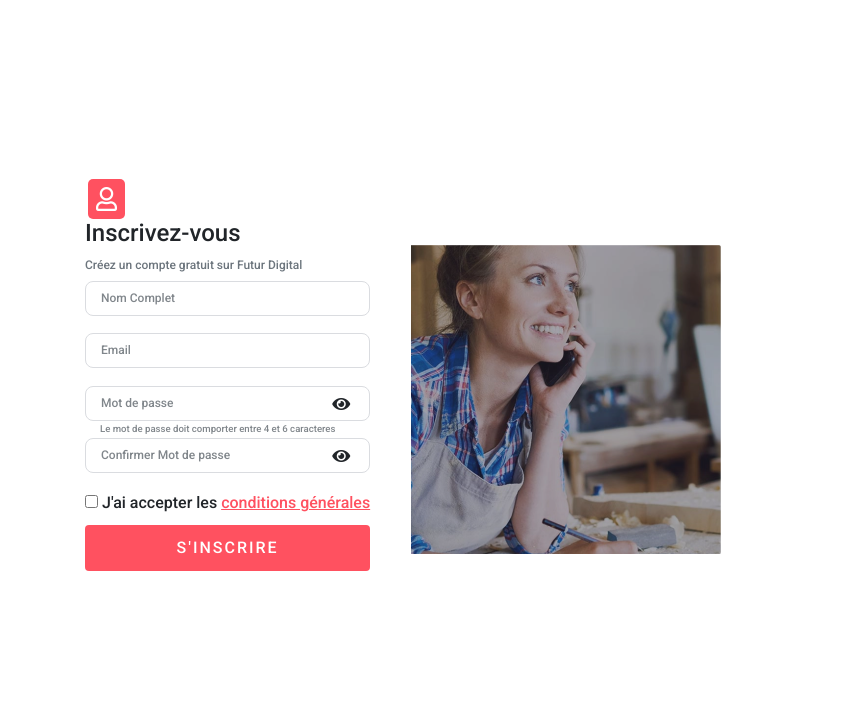
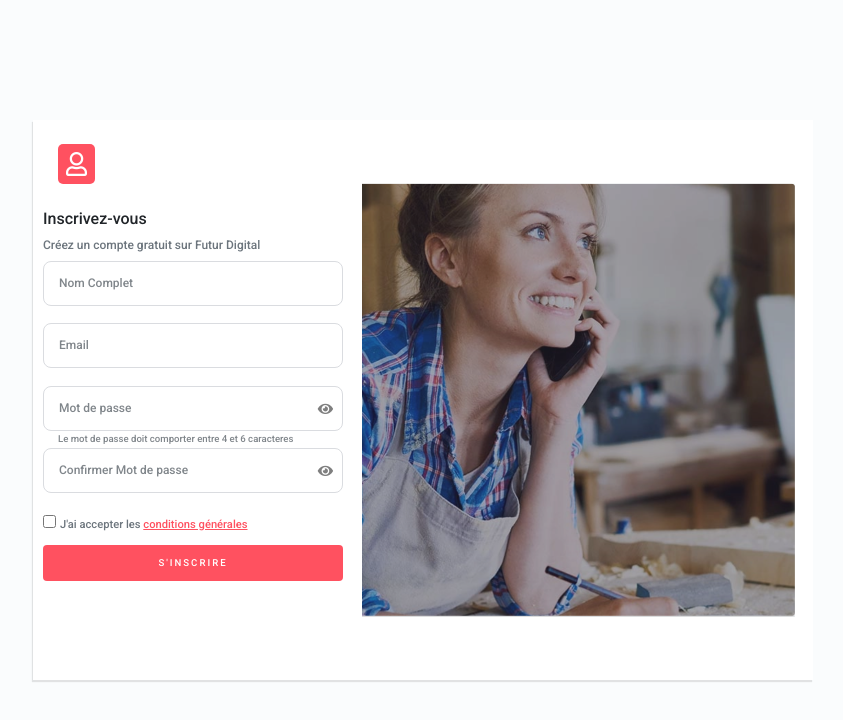
Before and after one commit to EDAMGHY/InscriptionForm, a plain HTML site: page index.html in a window 1280 px wide. Shown: the whole page, without its empty margins (217-1060 px from the left). Drawn offline with nearby package versions, Linux system fonts and the light colour scheme.

Commit message:
Updated Commit

```diff
--- a/index.html
+++ b/index.html
@@ -15,15 +15,16 @@
 
 <body>
     <div class="container">
-        <i class="far fa-user"></i>
         <div class="form-inscription">
-            <h4>Inscrivez-vous</h4>
+            <i class="far fa-user"></i>
+            <h6>Inscrivez-vous</h6>
             <p class="text-muted">Créez un compte gratuit sur Futur Digital</p>
             <form>
                 <div class="form__div">
                     <input type="text" required id="fName" class="form__input" placeholder="John Nosh">
                     <label for="fName" class="form__label">Nom Complet</label>
                 </div>
+
                 <div class="form__div">
                     <input type="email" id="email" required class="form__input" placeholder="test@example.com">
                     <label for="email" class="form__label">Email</label>
@@ -39,8 +40,8 @@
                     <label for="password2" class="form__label">Confirmer Mot de passe</label>
                     <i class="fas fa-eye" id="iconToggle2"></i>
                 </div>
-                <input type="checkbox" required name="check" id="check">
-                <label for="check">J'ai accepter les <a href="#">conditions générales</a></label>
+                <input type="checkbox" required name="check" id="check" class="text-muted checkinput">
+                <label for="check" class="check text-muted">J'ai accepter les <a href="#">conditions générales</a></label>
                 <button class="btn" type="submit" id="inscrireBtn">S'inscrire</button>
             </form>
         </div>
--- a/style.css
+++ b/style.css
@@ -23,22 +23,35 @@ body {
     height: 100vh;
     margin: 0;
     overflow: hidden;
+    background: #FAFCFD;
 }
 
 .container {
+    background: #fff;
     display: flex;
     justify-content: center;
     align-items: center;
     position: relative;
-    width: 700px;
+    width: 780px;
+    height: 70%;
+    box-shadow: -1px 2px 1px rgba(0, 0, 0, 0.1);
+    margin: 0;
+    padding: 10px;
 }
 
 .image-container {
-    background: url('img/inscription.png') no-repeat center center;
+    background: url('img/inscription-image.png') no-repeat center center;
     width: 100%;
     height: 100%;
     flex: 2;
     z-index: 2;
+    margin-right: -60px;
+}
+
+.form-inscription {
+    position: relative;
+    width: 300px;
+    margin-right: -50px;
 }
 
 p {
@@ -48,7 +61,7 @@ p {
 
 .form__div {
     position: relative;
-    height: 35px;
+    height: 45px;
     margin-bottom: 1.1rem;
 }
 
@@ -70,7 +83,7 @@ p {
 .form__label {
     position: absolute;
     left: .75rem;
-    top: .5rem;
+    top: .80rem;
     padding: 0 .25rem;
     background-color: #fff;
     color: var(--input-color);
@@ -110,10 +123,12 @@ p {
 
 .form__div .fas {
     position: absolute;
-    right: 20px;
-    top: 10px;
+    right: 10px;
+    top: 17px;
     cursor: pointer;
     z-index: 1;
+    color: #7F7F7F;
+    font-size: .85rem;
 }
 
 .form__div small {
@@ -142,11 +157,12 @@ label a {
     padding: 10px 0;
     letter-spacing: 2px;
     transition: background 0.5s ease;
+    font-size: .6rem;
 }
 
 .fa-user {
     position: absolute;
-    top: -40px;
+    top: -65px;
     background: var(--primary-color);
     color: #fff;
     border-radius: 5px;
@@ -173,6 +189,10 @@ label a {
     transition: transform 0.7s ease;
 }
 
+.check {
+    font-size: .70rem;
+}
+
 .alertDiv .fas {
     position: absolute;
     right: 10px;
@@ -186,9 +206,18 @@ label a {
     margin: 0;
 }
 
+@media (max-width: 995px) and (min-width:768px) {
+    .form__div {
+        width: 400px;
+    }
+    .image-container {
+        display: none;
+    }
+}
+
 @media (max-width: 768px) and (min-width:540px) {
     .form__div {
-        width: 500px;
+        width: 300px;
     }
 }
 
@@ -209,8 +238,15 @@ label a {
 }
 
 @media (max-width: 500px) {
+    .form-inscription {
+        margin-left: -50px;
+    }
+    .container {
+        flex-direction: column;
+    }
     .fa-user {
         font-size: 1.5rem;
+        top: -80px;
     }
     .form__div {
         height: 48px;
@@ -227,7 +263,7 @@ label a {
         bottom: -20px;
     }
     .form__div .fas {
-        top: 15px;
+        top: 17px;
     }
     p {
         margin-bottom: 10px;
```
Also changed, not shown: img/inscription-image.png (added).
